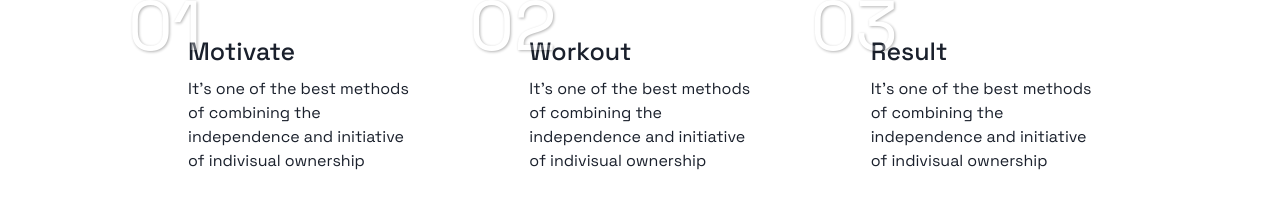
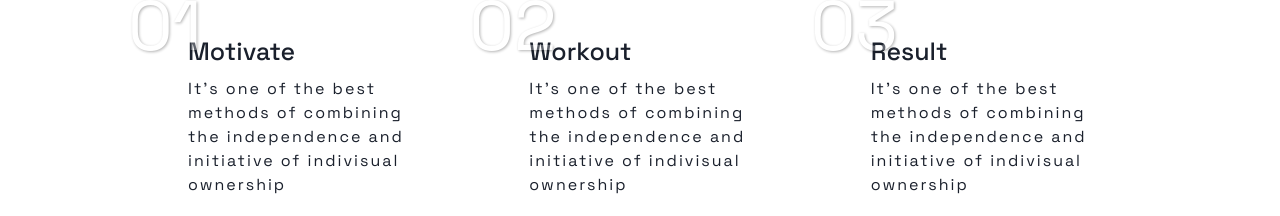
Before and after one commit to fitwithwe/fitwithwe, a React (Vite) app: page /home in a window 1280 px wide. Shown: the part 736-952 px from the top of the page. Built offline with nearby package versions, Linux system fonts and the light colour scheme.

Commit message:
vercel json header

```diff
--- a/src/pages/Home/components/Motivation.tsx
+++ b/src/pages/Home/components/Motivation.tsx
@@ -35,11 +35,6 @@ export default function Motivation() {
                         key={id}
                         p={{ base: '10px', sm: '20px', md: '40px', lg: '60px' }}
                         position={'relative'}
-                        transition='0.5s ease-out'
-                        _hover={{
-                            transform: 'scale(1.1)',
-                            transition: '0.5s ease-in',
-                        }}
                         cursor={'crosshair'}
                     >
                         <Flex
@@ -65,6 +60,7 @@ export default function Motivation() {
                         <Flex
                             mb={'20px'}
                             fontSize={{ base: '12px', md: '14px', lg: '16px' }}
+                            letterSpacing={'2px'}
                         >
                             {row.desc}
                         </Flex>
```
